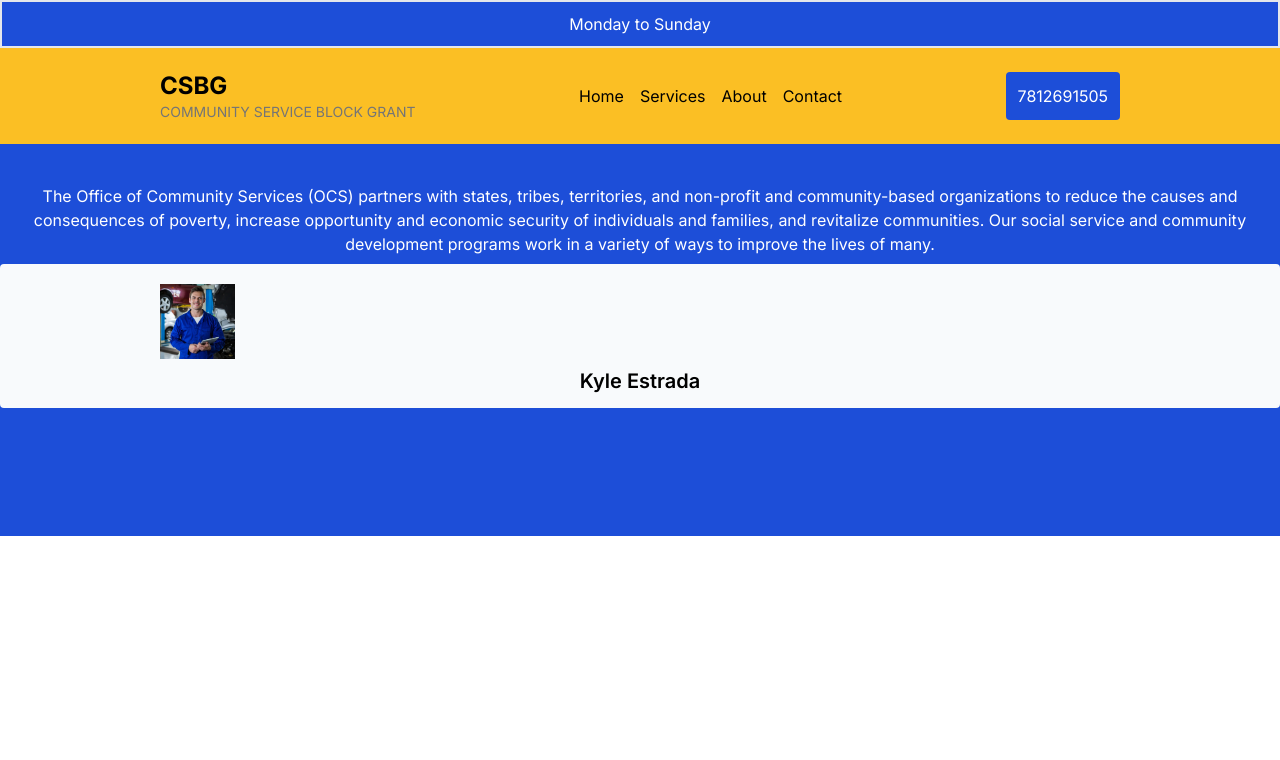
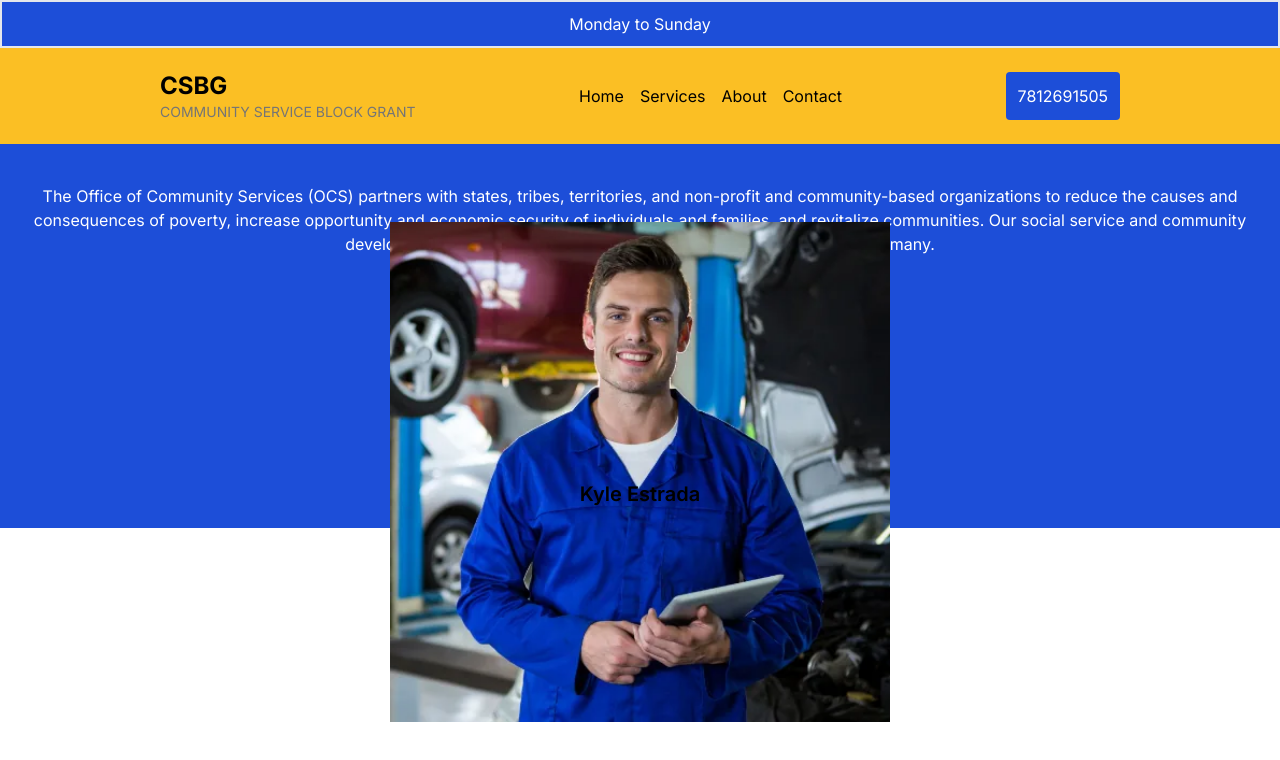
Before and after one commit to Richson-Tech/org, a Next.js app: page /about in a window 1280 px wide. Shown: the top 760 px of the page. Built offline with nearby package versions, Linux system fonts and the light colour scheme.

Commit message:
new commits added

```diff
--- a/src/app/about/page.jsx
+++ b/src/app/about/page.jsx
@@ -3,7 +3,7 @@ import React from "react";
 
 const page = () => {
   return (
-    <div className="bg-blue-700 h-max w-full pb-32">
+    <div className="bg-blue-700 h-96 w-full pb-32">
       <p className="text-center p-2 pt-10 text-white">
         The Office of Community Services (OCS) partners with states, tribes,
         territories, and non-profit and community-based organizations to reduce
@@ -12,20 +12,21 @@ const page = () => {
         communities. Our social service and community development programs work
         in a variety of ways to improve the lives of many.
       </p>
-      <div className="flex flex-col">
-     <div className="bg-slate-50 w-30 h-36 rounded">
-          <div className="pt-5">
+      <div className="flex flex-col justify-center items-center">
+  <div className="bg-slate-50 w-30 h-36 rounded flex justify-center items-center pt-52">
+    <div>
       <Image
         src="/kyle.webp"
         alt="grants"
-              width={155}
-              height={195}
-              className="object-center object-cover pl-20 ml-20"
+        width={500}
+        height={310}
+        className="object-cover"
       />
+    </div>
   </div>
   <p className="text-xl pt-2 text-center font-semibold">Kyle Estrada</p>
 </div>
-      </div>
+
     </div>
   );
 };
```
Lines whose indentation alone changed are shown as unchanged.
